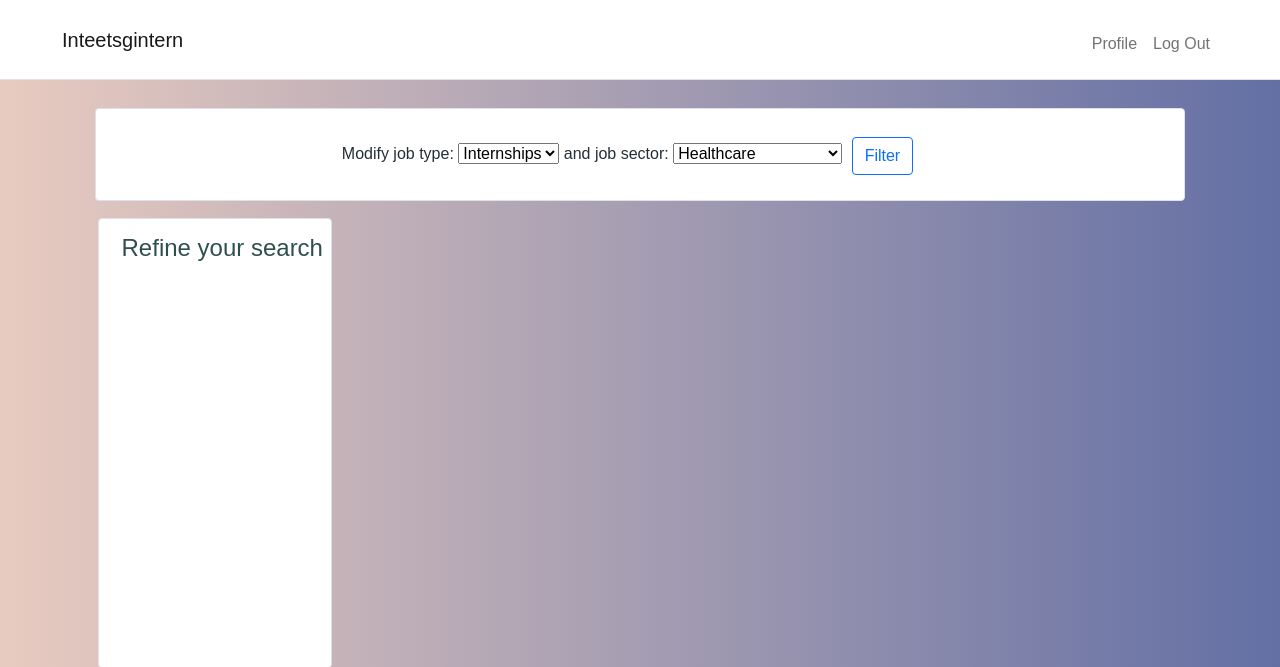
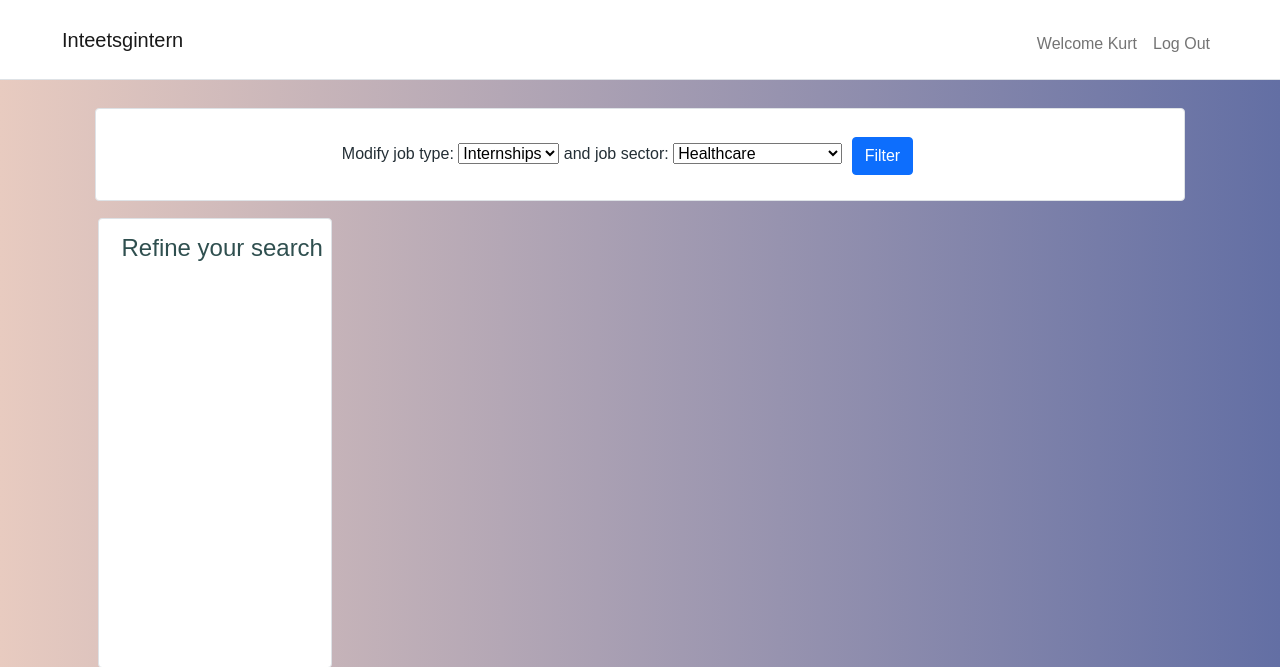
Before and after one commit to thekopiman/Beginners_luck, a Flask app: page / in a window 1280 px wide. Shown: the top 667 px of the page. Run offline with Flask 2, Linux system fonts and the light colour scheme; the visitor is signed in with stand-in values (Sample User, id 1); data that the repository does not hold is empty; parts of the project's set-up code (start-up, migrations or seed data) failed here and were passed over.

Commit message:
Update index.html

```diff
--- a/templates/index.html
+++ b/templates/index.html
@@ -16,7 +16,7 @@
                 <ul class="navbar-nav me-auto mt-2">
                 </ul>
                 <ul class="navbar-nav ms-auto mt-2">
-                    <li class="nav-item"><a class="nav-link" href="/profile">Profile</a></li>
+                    <li class="nav-item"><a class="nav-link" href="/profile">{{ welcome }}</a></li>
                     <li class="nav-item"><a class="nav-link" href="/logout">Log Out</a></li>
                 </ul>
         </div>
@@ -41,7 +41,7 @@
                     <option value="fnb">Food and beverages</option>
                     <option value="tech">Technology</option>
                 </select>
-                <button type="button" class="btn btn-outline-primary" value="Filter" id="filter">Filter</button>
+                <button type="button" class="btn btn-primary" value="Filter" id="filter">Filter</button>
            </div>
        </div>
     </div>
```
